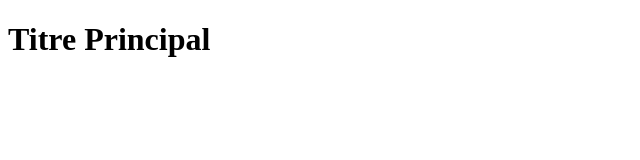
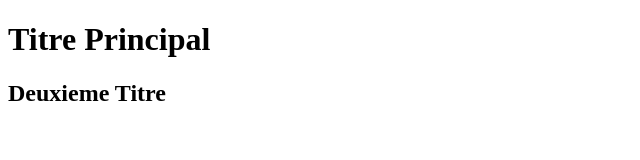
Before and after one commit to MayaSrmb/premierprojet, a plain HTML site: page index.html in a window 1280 px wide. Shown: the whole page, without its empty margins (0-640 px from the left). Drawn offline with Linux system fonts and the light colour scheme.

Commit message:
version01 ajout du h2

```diff
--- a/index.html
+++ b/index.html
@@ -7,5 +7,7 @@
 </head>
 <body>
     <h1>Titre Principal</h1>
+    <h2>Deuxieme Titre</h2>
+
 </body>
 </html>
```
